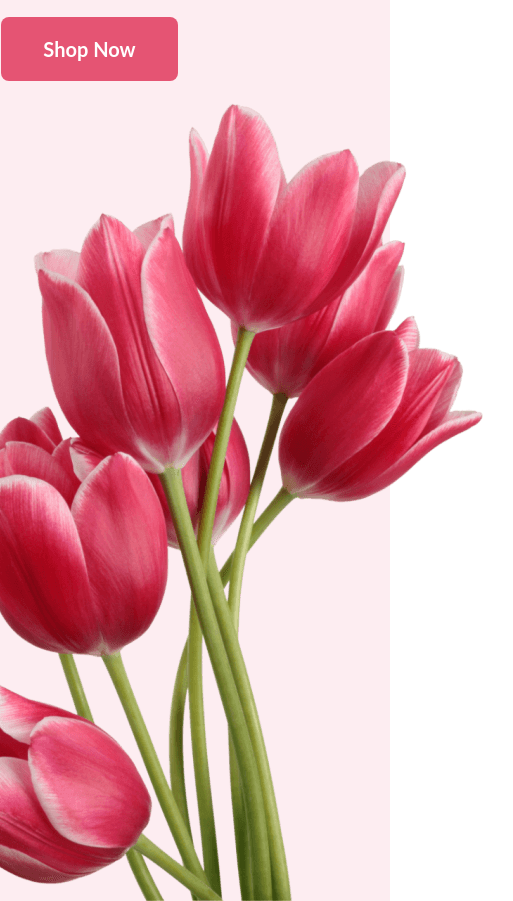
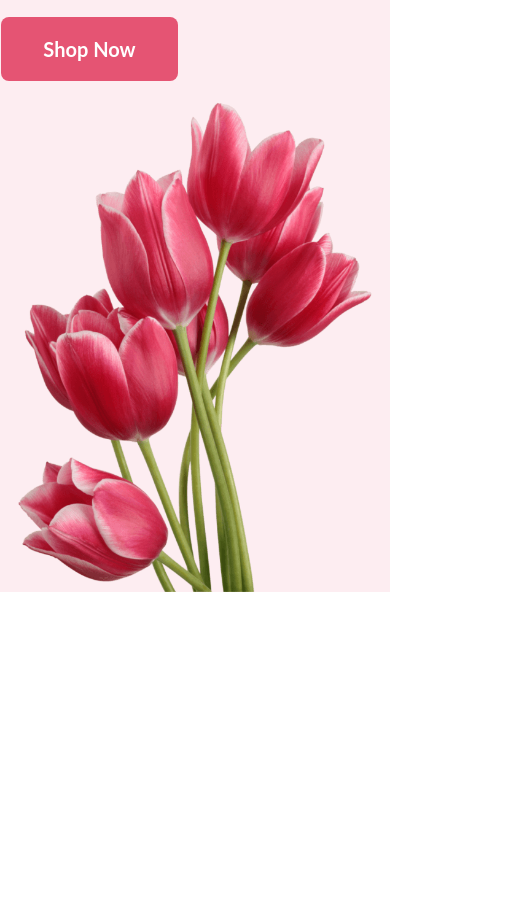
Before and after one commit to MD-MASUD-MIAH/simple-responsive, a plain HTML site: page index.html in a window 390 px wide. Shown: the part 653-1554 px from the top of the page, 513 px wide, since content can reach past the window. After the commit the page ends 1245 px from the top, so only its background shows below. Drawn offline with Linux system fonts and the light colour scheme.

Commit message:
kisu bolar nai

```diff
--- a/style/style.css
+++ b/style/style.css
@@ -2,6 +2,7 @@
 *{
     margin: 0;
     padding: 0;
+    box-sizing: border-box;
 }
 body {
     overflow-x: hidden;
@@ -9,6 +10,7 @@ body {
 
 
 .hero{
+    width: 100%;
     background: rgba(229, 84, 115, 0.1);
     display: flex;
     justify-content: space-around;
@@ -75,18 +77,24 @@ text-align: center;
 
 @media  screen and (max-width: 576px) {
     .hero{
-        width: 100%;
+        max-width: 100%;
         flex-direction: column;
     }
     .hero-item{
-        width: 100%;
+
+       width: 100%;
         text-align: center;
         margin-left: 2px;
 
     }
-    .hero-item2{
+    .hero-item2 {
         width: 100%;
         text-align: center;
 
     }
+    .hero-item2 img {
+        max-width: 100%;
+        height: auto;
+      }
+
 }
```
